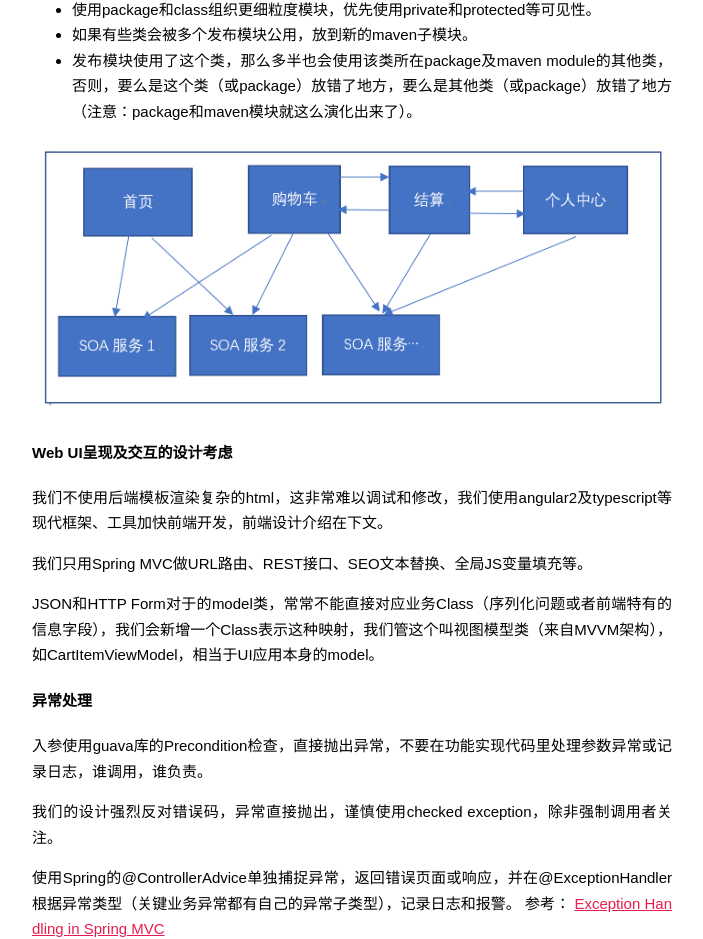
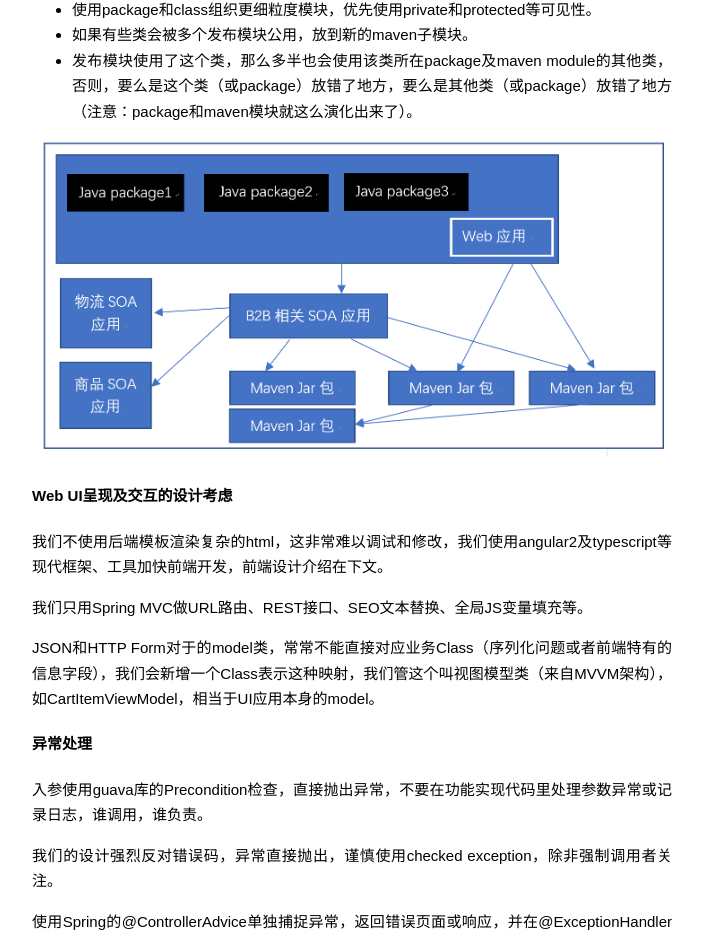
Before and after one commit to badformat/badformat.github.io, a plain HTML site: page 2017-08-01.html in a window 1280 px wide. Shown: the part 1680-2619 px from the top of the page, without its empty margins (288-991 px from the left). Drawn offline with Linux system fonts and the light colour scheme.

Commit message:
修改图片

```diff
--- a/2017-08-01.html
+++ b/2017-08-01.html
@@ -57,7 +57,7 @@
                 <li>发布模块使用了这个类，那么多半也会使用该类所在package及maven module的其他类，否则，要么是这个类（或package）放错了地方，要么是其他类（或package）放错了地方（注意：package和maven模块就这么演化出来了）。</li>
             </ul>
             <p>
-                <img src="./files/b2b-1.PNG" width="100%" />
+                <img src="./files/b2b-2.PNG" width="100%" />
             </p>
 
             <h4>Web UI呈现及交互的设计考虑</h4>
```
